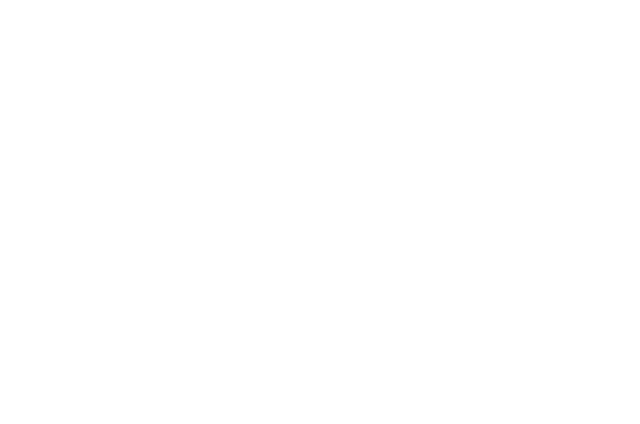
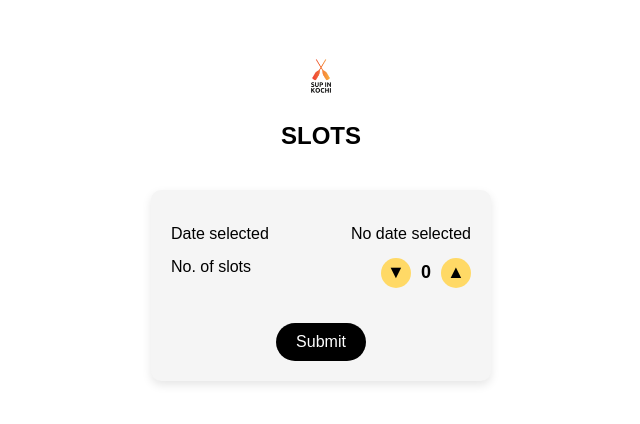
Before and after one commit to adi-divr/Sup03, a React (Create React App) app in the folder client/: page /Sup03/slotbooking in a window 1280 px wide. Before the commit this address had no page. Shown: the top 424 px of the page, without its empty margins (319-959 px from the left). Built offline with nearby package versions, Linux system fonts and the light colour scheme.

Commit message:
decoy working react

```diff
--- a/client/src/App.js
+++ b/client/src/App.js
@@ -10,7 +10,7 @@ import Checkout from './Pages/Checkout';
 function App() {
   return (
     <div className="App">
-      <Router>
+      <Router basename="/Sup03">
         <Routes>
           {/* Route for Calendar page */}
           <Route path="/" element={<Calendar />} />
--- a/client/src/Pages/slotbooking.css
+++ b/client/src/Pages/slotbooking.css
@@ -2,8 +2,8 @@
 .container {
     display: flex;
     flex-direction: column;
-    align-items: center;
-    justify-content: center;
+    align-items: top;
+    justify-content: top;
     height: 100vh;
     background-color: #fff;
     font-family: Arial, sans-serif;
@@ -62,7 +62,7 @@
     color: #fff;
     border: none;
     padding: 10px 20px;
-    border-radius: 5px;
+    border-radius: 20px;
     font-size: 16px;
     cursor: pointer;
   }
--- a/client/src/Pages/slotform.css
+++ b/client/src/Pages/slotform.css
@@ -5,6 +5,7 @@
     padding: 20px 15px; /* Reduced padding for mobile view */
     text-align: center;
     font-family: Arial, sans-serif;
+
   }
 
   img {
@@ -16,9 +17,10 @@
 
   form {
     background: #f9f9f9;
-    padding: 20px 15px; /* Reduced padding for compact mobile layout */
+    padding: 20px 30px; /* Reduced padding for compact mobile layout */
     border-radius: 10px;
     box-shadow: 0 4px 8px rgba(0, 0, 0, 0.1);
+    width: 100%;
   }
 
   form label {
@@ -78,6 +80,7 @@
     font-size: 16px;
     cursor: pointer;
     transition: background-color 0.3s ease;
+    margin-top: 20px;
   }
 
   form button:hover {
```
